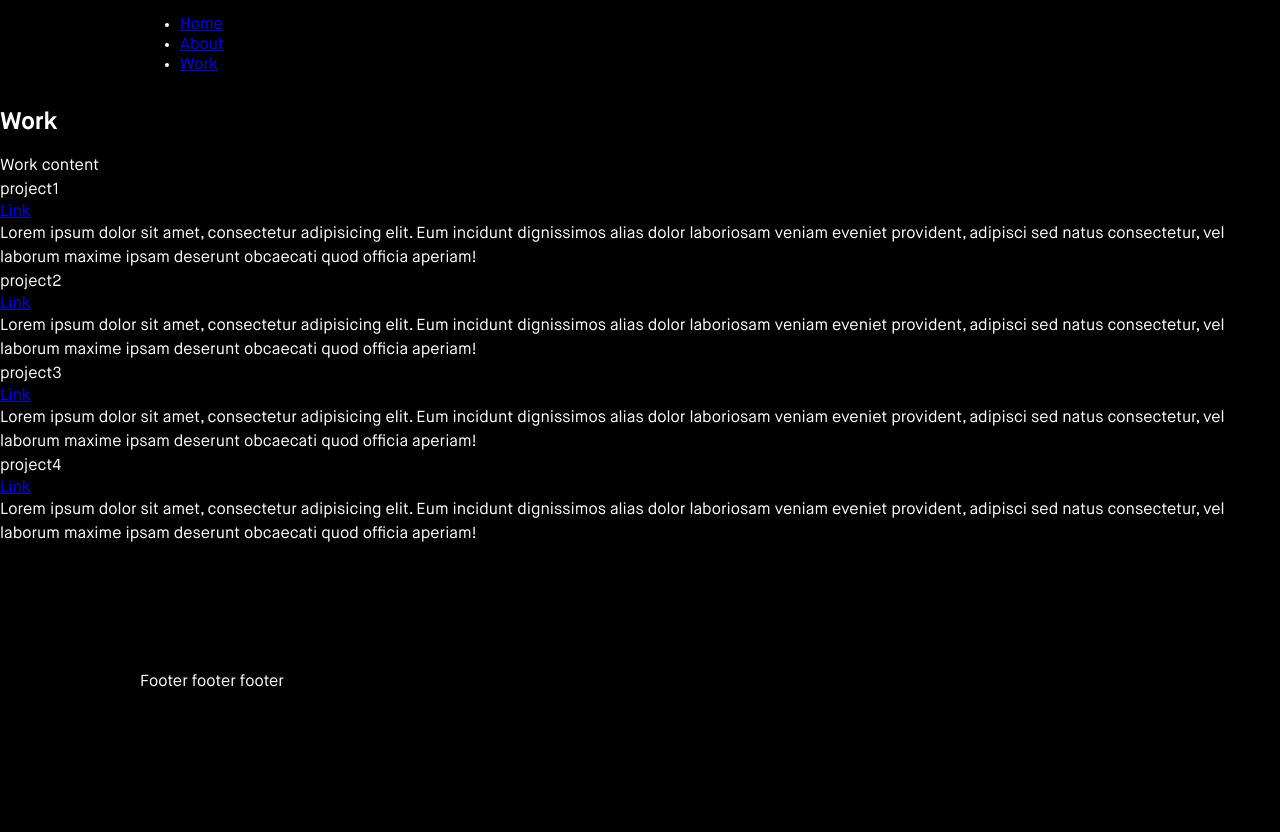
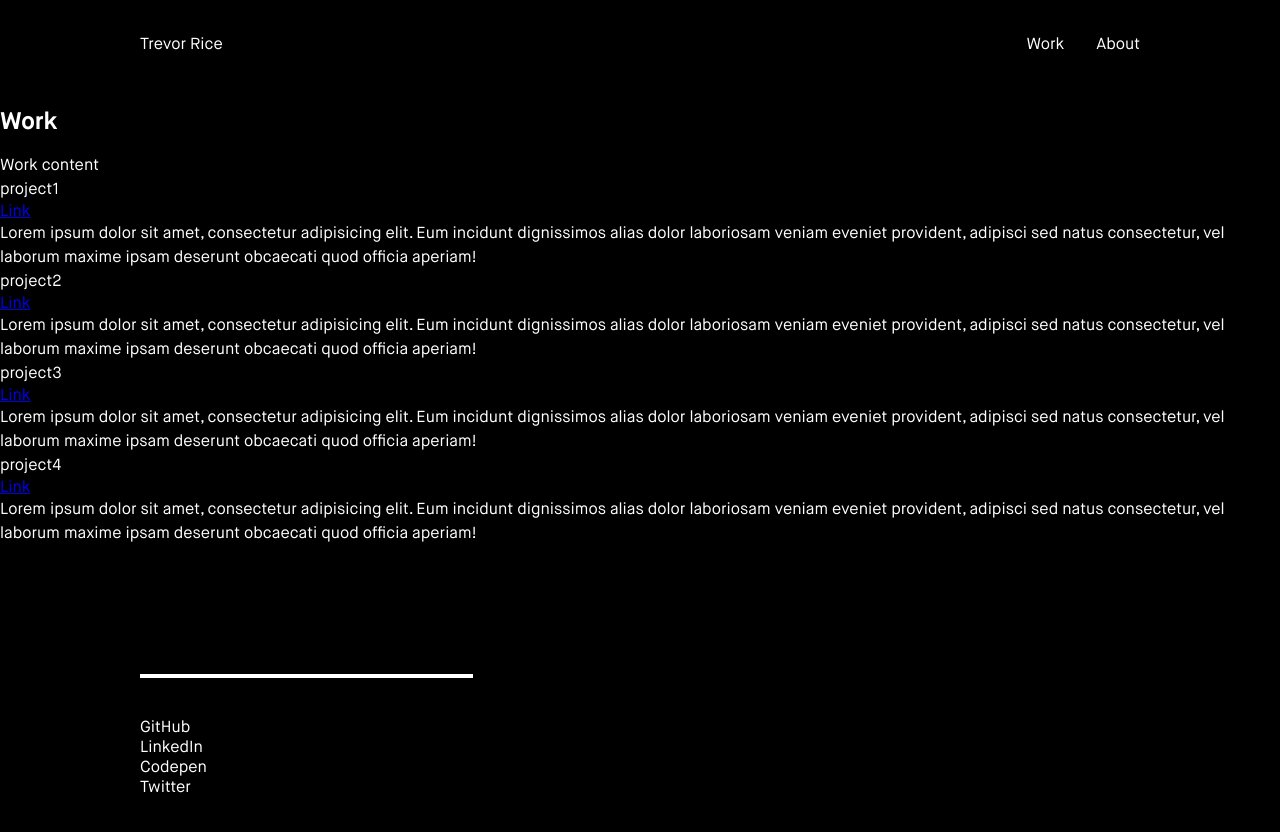
Before and after one commit to TrevorRice/trevrice.com, a Jekyll site: the page built from index.html, in a window 1280 px wide. Shown: the top 832 px of the page. Built offline with Jekyll 4.4.1, drawn with Linux system fonts in a browser that asks for light colours; Markdown is read by kramdown in place of the engine named in the settings.

Commit message:
Added footer and header

```diff
--- a/_includes/footer.html
+++ b/_includes/footer.html
@@ -1,3 +1,8 @@
 <footer>
-	Footer footer footer
+	<ul>
+		<li><a href="https://github.com/TrevorRice" target="_blank">GitHub</a></li>
+		<li><a href="https://www.linkedin.com/in/trevrice" target="_blank">LinkedIn</a></li>
+		<li><a href="http://codepen.io/TrevorRice/" target="_blank">Codepen</a></li>
+		<li><a href="https://twitter.com/TrevorrrRice" target="_blank">Twitter</a></li>
+	</ul>
 </footer>
--- a/_includes/header.html
+++ b/_includes/header.html
@@ -1,7 +1,9 @@
 <header>
-	<ul>
-		<li><a href="/">Home</a></li>
-		<li><a href="/about">About</a></li>
-		<li><a href="/work">Work</a></li>
-	</ul>
+	<a href="/" class="home-link">Trevor Rice</a>
+	<nav>
+		<ul>
+			<li><a href="/work">Work</a></li>
+			<li><a href="/about">About</a></li>
+		</ul>
+	</nav>
 </header>
--- a/_layouts/default.html
+++ b/_layouts/default.html
@@ -1,5 +1,5 @@
 <!DOCTYPE html>
-<html>
+<html lang="en">
 {% include head.html %}
     <body>
       {% include header.html %}
--- a/gulpfile.js
+++ b/gulpfile.js
@@ -57,7 +57,7 @@ gulp.task('sass', function () {
  */
 gulp.task('watch', function () {
     gulp.watch('assets/css/**/*.scss', ['sass']);
-    gulp.watch(['*.html', '_layouts/*.html', '_pages/*', '_data/*'], ['jekyll-rebuild']);
+    gulp.watch(['*.html', '_layouts/*.html', '_includes/*.html', '_pages/*', '_data/*'], ['jekyll-rebuild']);
 });
 
 /**
```
